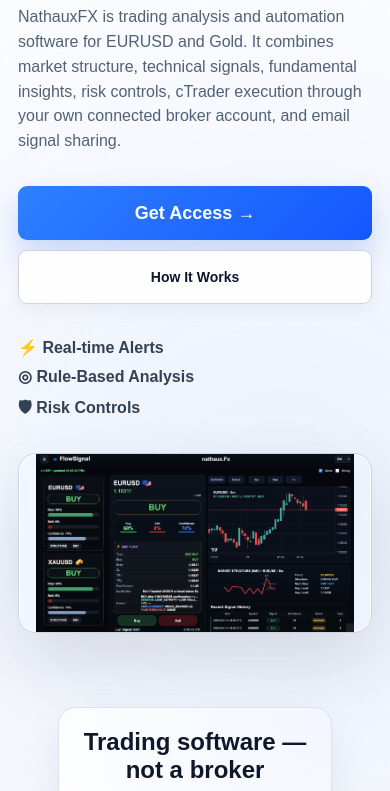
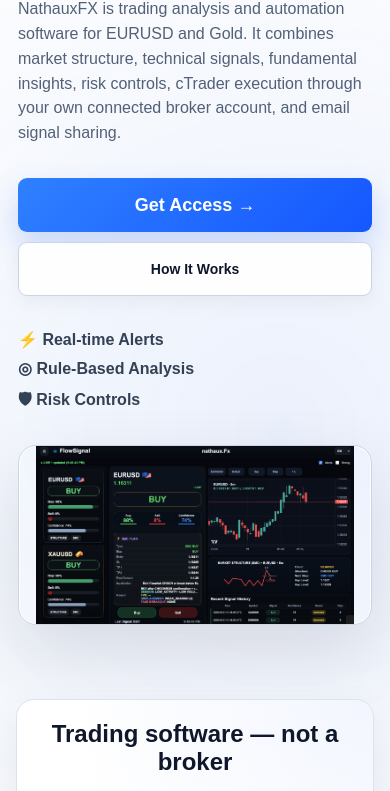
Before and after one commit to renathaux/flowsignal-frontend, a plain HTML site: page Frontend/index.html in a window 390 px wide. Shown: the part 560-1351 px from the top of the page. Drawn offline with Linux system fonts and the light colour scheme.

Commit message:
Restore public desktop padding and alignment

```diff
--- a/Frontend/theme-auto.css
+++ b/Frontend/theme-auto.css
@@ -32,18 +32,35 @@
 html[data-theme="light"] #landingPage .theme-icon-sun { opacity:1; color:#d97706; }
 html[data-theme="light"] #landingPage .theme-toggle-knob { transform:translateX(0); }
 
-/* Let the original 100vw / 58px desktop padding from style.css stay in control.
-   Only remove the old 100vh clipping so the new sections can sit below the hero. */
 body:has(#landingPage:not(.hidden)),
 body.fit-mode:has(#landingPage:not(.hidden)) {
   overflow-y:auto !important;
   overflow-x:hidden !important;
 }
 
+/* Explicitly restore the original desktop page inset. Previous theme overrides
+   could make the content appear zoomed/shifted by removing this 58px padding. */
 #landingPage.landing-pro {
+  width:100vw !important;
+  max-width:none !important;
+  box-sizing:border-box !important;
+  margin:0 !important;
+  padding:24px 58px 40px !important;
+  transform:none !important;
+  left:0 !important;
+  right:auto !important;
   height:auto !important;
   min-height:100vh !important;
   overflow:visible !important;
+}
+
+#landingPage > .landing-nav,
+#landingPage > .hero-section {
+  width:100% !important;
+  max-width:none !important;
+  margin-left:0 !important;
+  margin-right:0 !important;
+  transform:none !important;
 }
 
 @media (min-width:701px) {
@@ -53,8 +70,7 @@
   }
 }
 
-/* Lower sections share the same left edge as the original page content.
-   No zoom, scale, transform, viewport-width override, or page repositioning. */
+/* Lower sections share the exact same left edge as the hero content. */
 #landingPage > .trust-section,
 #landingPage > .hero-stats {
   position:relative !important;
@@ -64,6 +80,7 @@
   max-width:1180px !important;
   margin-left:0 !important;
   margin-right:0 !important;
+  transform:none !important;
 }
 
 #landingPage > .trust-section {
@@ -123,14 +140,19 @@
 
 @media (max-width:700px) {
   #landingPage .theme-toggle { height:32px; padding:0 7px; }
-  #landingPage.landing-pro { height:auto !important; min-height:100vh !important; }
+  #landingPage.landing-pro {
+    width:100% !important;
+    padding:16px !important;
+    height:auto !important;
+    min-height:100vh !important;
+  }
   #landingPage > .hero-section { min-height:0 !important; }
   #landingPage > .trust-section,
   #landingPage > .hero-stats {
     width:100% !important;
     max-width:none !important;
-    margin-left:auto !important;
-    margin-right:auto !important;
+    margin-left:0 !important;
+    margin-right:0 !important;
   }
   #landingPage > .hero-stats { grid-template-columns:1fr 1fr !important; }
   #landingPage > .hero-stats > .risk-note { margin:10px 6px 0 !important; }
```
